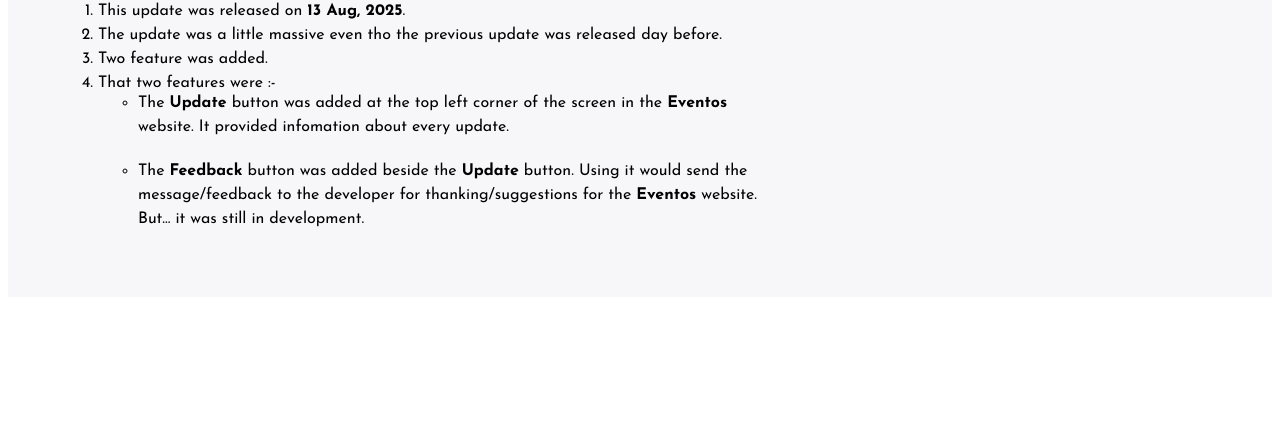
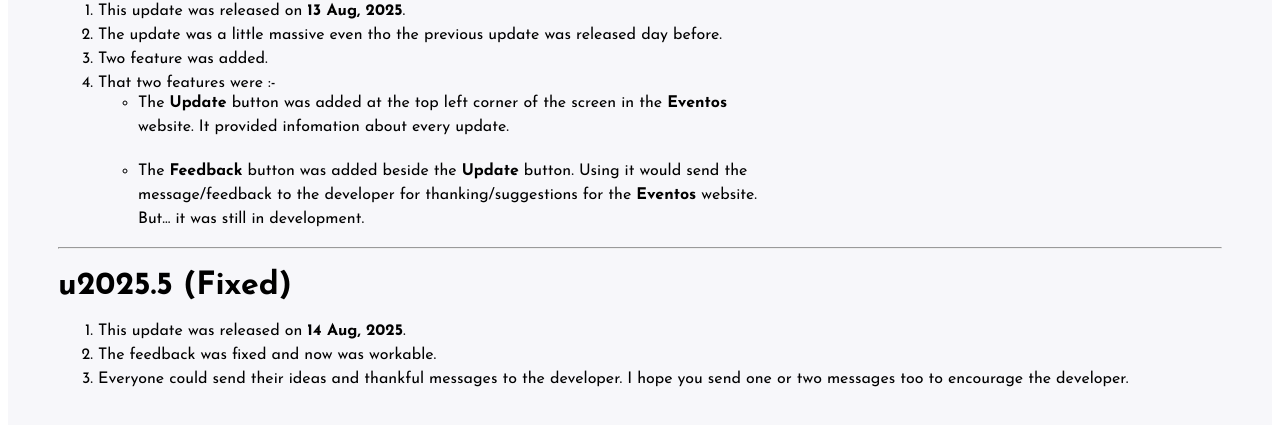
Before and after one commit to DivasPant-dev/Eventos, a plain HTML site: page Updates/update.html in a window 1280 px wide. Shown: the part 742-1167 px from the top of the page. Before the commit the page ends 1047 px from the top, so only its background shows below. Drawn offline with Linux system fonts and the light colour scheme.

Commit message:
Update update.html

```diff
--- a/Updates/update.html
+++ b/Updates/update.html
@@ -68,6 +68,17 @@
                 </li>
             </ol>
         </div>
+
+        <hr>
+
+        <div class="common">
+            <h1>u2025.5 (Fixed)</h1>
+            <ol>
+                <li>This update was released on <b>14 Aug, 2025</b>.</li>
+                <li>The feedback was fixed and now was workable.</li>
+                <li>Everyone could send their ideas and thankful messages to the developer. I hope you send one or two messages too to encourage the developer.</li>
+            </ol>
+        </div>
     </main>
 </body>
 </html>
```
